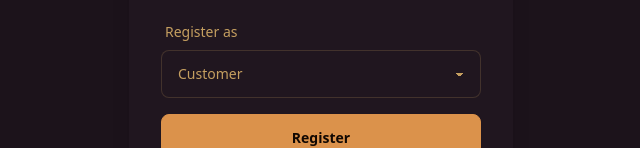
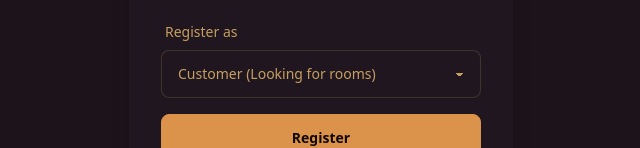
Before and after one commit to masrafiio/Smart-Flat-Finder-Platform-Roomify, a React app in the folder frontend/: page /register in a window 1280 px wide. Shown: the part 468-616 px from the top of the page, without its empty margins (319-959 px from the left). Built offline with nearby package versions, Linux system fonts and the light colour scheme; the HTML template or start-up script is replaced by a standard one.

Commit message:
registration edited

```diff
--- a/frontend/src/pages/RegisterPage.jsx
+++ b/frontend/src/pages/RegisterPage.jsx
@@ -31,10 +31,6 @@ const RegisterPage = () => {
 
       // Show success message
       setSuccess("Registration successful! Redirecting to login...");
-
-      // Don't save token and user data - user needs to login
-      // localStorage.setItem("token", data.token);
-      // localStorage.setItem("user", JSON.stringify(data.user));
 
       // Redirect to login page after 2 seconds
       setTimeout(() => {
@@ -125,9 +121,8 @@ const RegisterPage = () => {
                 onChange={handleChange}
                 className="select select-bordered"
               >
-                <option value="customer">Customer</option>
-                <option value="owner">Owner</option>
-                <option value="admin">Admin</option>
+                <option value="customer">Customer (Looking for rooms)</option>
+                <option value="owner">Owner (I have properties)</option>
               </select>
             </div>
 
```
